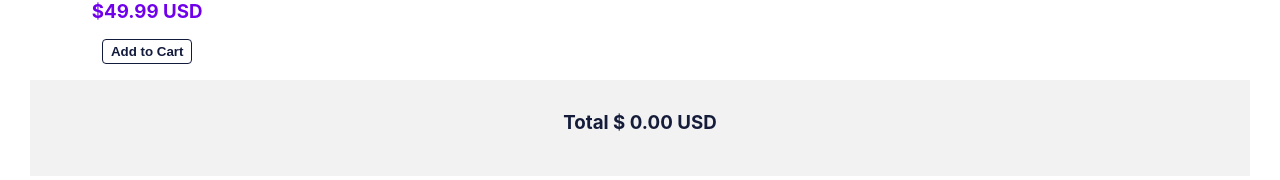
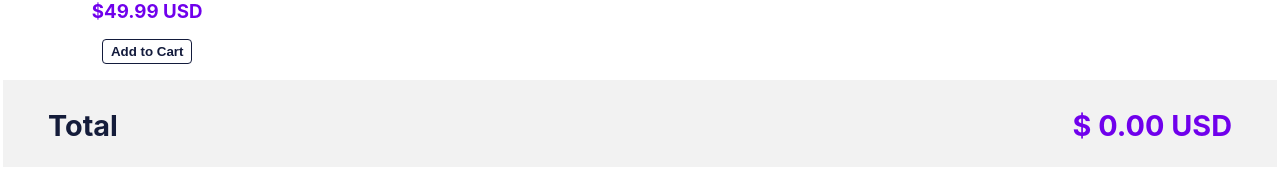
Before and after one commit to wingsown/codecademy-store, a React (Create React App) app: page / in a window 1280 px wide. Shown: the part 617-797 px from the top of the page. Built offline with nearby package versions, Linux system fonts and the light colour scheme.

Commit message:
Total and total value

```diff
--- a/src/index.css
+++ b/src/index.css
@@ -141,10 +141,26 @@ code {
 }
 
 #cart-container {
-  margin: 0;
+  margin: 0 -27px;
   padding: 12px 45px;
   padding-bottom: 24px;
   background: #f2f2f2;
   position: sticky;
   bottom: 0;
 }
+
+#cart-container > hr {
+  margin: 0 -27px;
+  margin-bottom: 12px;
+}
+
+.total {
+  display: flex;
+  margin: 0;
+  font-size: 1.8rem;
+}
+
+.total-value {
+  color: #7000ec;
+  margin-left: auto;
+}
```
